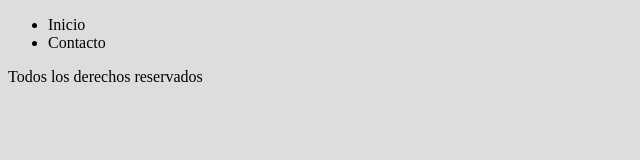
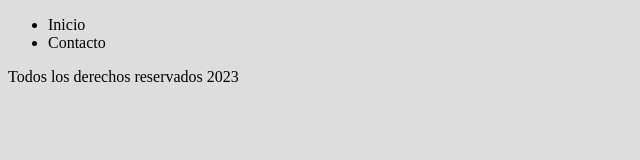
Before and after one commit to mlapeducacionit/cafeteria, a plain HTML site: page index.html in a window 1280 px wide. Shown: the full height of the page, 0-640 px from the left. Drawn offline with Linux system fonts and the light colour scheme.

Commit message:
Hago el cambio propuesto por mi jefe. Modifico el footer

```diff
--- a/index.html
+++ b/index.html
@@ -17,7 +17,7 @@
     </header>
 
     <footer>
-        Todos los derechos reservados
+        <p>Todos los derechos reservados 2023</p>
     </footer>
 
     <script src="js/main.js"></script>
```
